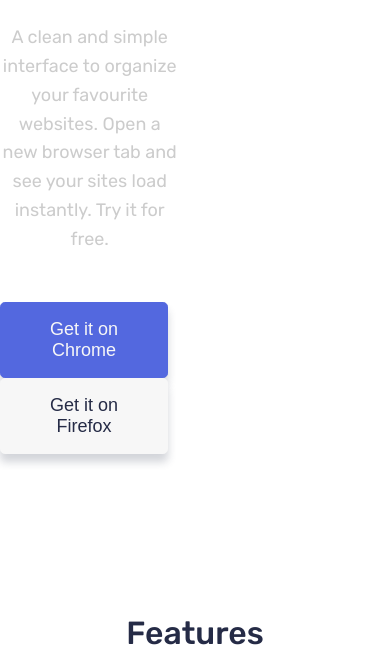
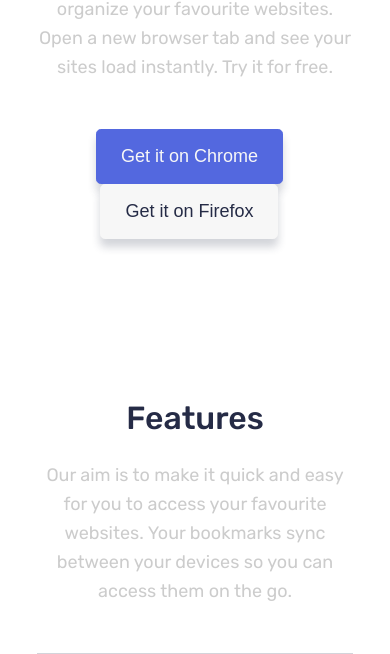
Before and after one commit to Binh05/bookmark-landing-page, a plain HTML site: page index.html in a window 390 px wide. Shown: the part 756-1410 px from the top of the page. Drawn offline with Linux system fonts and the light colour scheme.

Commit message:
update responsive

```diff
--- a/style/layout/_content.scss
+++ b/style/layout/_content.scss
@@ -7,7 +7,8 @@
         padding-block-start: 4%;
         display: flex;
         flex-direction: column;
-        max-width: 46vw;
+        max-width: 43rem;
+        margin-inline: $padding-mobile;
 
         .btn {
             font-size: $font-size-base;
```
Also changed, not shown: style/style.css, 1 other file.
